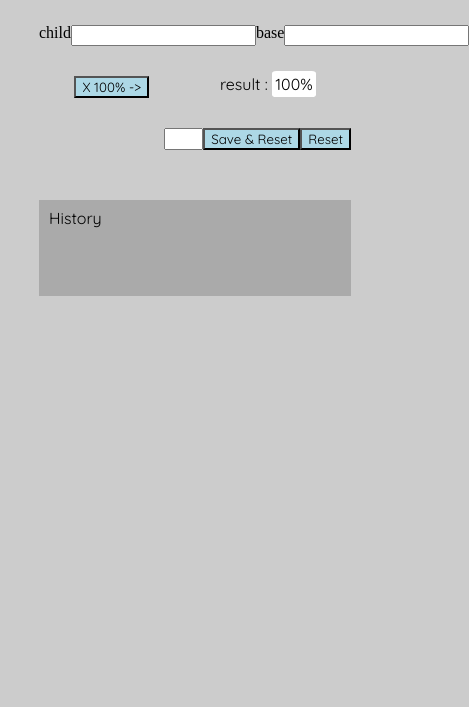
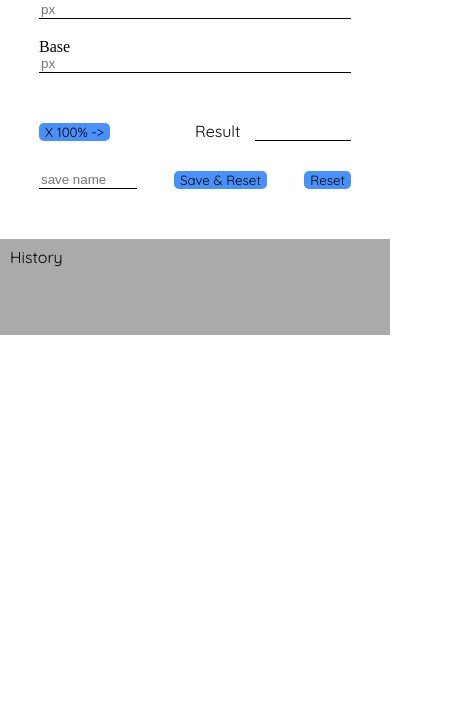
Before and after one commit to Rizkia-AS/Percentage, a plain HTML site: page index.html in a window 390 px wide. Shown: the part 137-844 px from the top of the page, 469 px wide, since content can reach past the window. Drawn offline with Linux system fonts and the light colour scheme.

Commit message:
memperbarui placeholder dan label form di index.html, memperbarui tampilan di style.css, menambahkan fungsi untuk menolak nilai child yg lebih besar dari base dan mengubah value dari child dan base menjadi integer di script.js

```diff
--- a/index.html
+++ b/index.html
@@ -2,6 +2,7 @@
 <html>
 <head>
 
+	<meta name="viewport" content="width=device-width, initial-scale=1">
 	<title>calden alpha apr 4 2021</title>
 	<link rel="stylesheet" type="text/css" href="style.css">
 	<link rel="preconnect" href="https://fonts.gstatic.com">
@@ -9,26 +10,25 @@
 
 </head>
 <body>
-
 <p>CAREFUL !! This site has no back end server, Refresh the page will clear all data</p>
-<h1 class="container judul">Percentation</h1>
+<h1 class="container judul">Percentage</h1>
 
 <div class="container operator">
 
 	<form class="form">
-		<label>child</label>
-		<input type="text" name="child">
-		<label>base</label>
-		<input type="text" name="base">
+		<label>Child</label>
+		<input type="number" name="child" placeholder="px">
+		<label>Base</label>
+		<input type="number" name="base" placeholder="px">
 	</form>
 
 	<div class="result">
 		<button class="btResult">X 100%  -> </button>
-		<p>result : <span>100%</span> </p>
+		<p>Result <span></span> </p>
 	</div>
 
 	<div class="savereset">
-		<input type="text" name="child" class="save_name">
+		<input type="text" name="child" class="save_name" placeholder="save name">
 		<button class="btSaveReset"> Save & Reset </button>
 		<button class="btReset"> Reset </button>
 	</div>
--- a/script.js
+++ b/script.js
@@ -25,7 +25,14 @@ let percent = '';
 operator.addEventListener('click',function(event) {
 
 	if(event.target.className == 'btResult' ) {
-		percent = (child.value / base.value) * 100 ;
+		const c = parseInt(child.value);
+		const b = parseInt(base.value);
+
+		if(c > b) {
+			alert(`Child has more value than base !`);
+			return ;
+		}
+		percent = Math.round((c / b) * 100) ;
 		result.innerHTML = ''+ percent +''
 	};
 
--- a/style.css
+++ b/style.css
@@ -1,8 +1,6 @@
 /* http://meyerweb.com/eric/tools/css/reset/
    v2.0 | 20110126
-   License: none (public domain)
-*/
-
+   License: none (public domain)*/
 	html, body, div, span, applet, object, iframe,
 	h1, h2, h3, h4, h5, h6, p, blockquote, pre,
 	a, abbr, acronym, address, big, cite, code,
@@ -51,10 +49,8 @@ table {
 
 
 /*start*/
-body {
-	background-color: #ccc;
-}
 
+/*awal general*/
 	.container{
 		width: 80%;
 		margin: auto;
@@ -69,19 +65,44 @@ h1{
 	}
 
 	button{
-	background-color: lightblue;
+		border: none;
+		border-radius: 5px;
+		/*background-color: #0469fa;*/
+		background-color: #4891fa;
+		transition: .2s;
+	}
+
+	button:hover {background-color: #0469fa;}
+
+	input {
+		border: none;
+		border-bottom: 1px solid black;
+		outline: none;
 	}
 
 	body p:nth-child(1) {
 		color: red;
 	}
+/*akhir general*/
 
+
+
+
+
+
+/*awal judul*/
 	.judul{
 		text-align: center;
 		margin-bottom: 50px;
 		margin-top: 30px;
 	}
+/*akhir judul*/
 
+
+
+
+
+/*awal operator*/
 	.operator{
 		margin-bottom: 50px;
 		display: grid;
@@ -92,34 +113,18 @@ body p:nth-child(1) {
 		"save save"
 	}
 
-
-@media all and (max-width: 767px) {
-	.operator {
-		display: flex;
-		flex-direction: column;
-	}
-}
-
-
-
-.savereset{
-	display: flex;
-	grid-area: save;
-	justify-content: flex-end;
-}
-
-.save_name{
-	width: 10%;
-}
-
-
-.form{
+	/*form*/
+	.form {
 		display: flex;
 		grid-area: form;
-/*	background-color: salmon;*/
+		grid-column-gap: 10px;
 		justify-content: space-around;
 	}
 
+	.form input { margin-bottom: 20px; }
+	/*form*/
+
+	/*result*/
 	.result{
 		display: flex;
 		justify-content: space-around;
@@ -131,10 +136,29 @@ body p:nth-child(1) {
 	.result p span{
 		padding: 3px;
 		background-color: white;
-	border-radius: 10%;
+		border-bottom: 1px solid black;
+	}
+	/*result*/
+
+	/*savereset*/
+	.savereset{
+		display: flex;
+		grid-area: save;
+		grid-gap: 10px;
+		justify-content: flex-end;
 	}
 
+	.save_name{
+		width: 10%;
+	}
+	/*savereset*/
+/*akhir operator*/
 
+
+
+
+
+/*awal history*/
 	.history{
 		background-color: #aaa;
 		padding: 10px;
@@ -150,6 +174,7 @@ body p:nth-child(1) {
 		grid-template-columns: repeat(auto-fit, minmax(280px, 1fr));
 		grid-gap: 10px;
 	}
+
 	.list {
 		padding: 10px;
 		background-color: #ccc;
@@ -185,3 +210,54 @@ body p:nth-child(1) {
 		background-color: white;
 		border-radius: 10%;
 	}
+/*akhir history*/
+
+
+
+
+
+/*media query*/
+@media all and (max-width: 767px) {
+	.operator {
+		display: flex;
+		flex-direction: column;
+	}
+}
+
+
+
+@media all and (max-width: 600px) {
+	.judul { font-size: 40px;  margin-bottom: 20px;}
+
+	.form {
+		flex-direction: column;
+	}
+
+	.result {
+		justify-content: space-between;
+	}
+
+	.result p {
+		width: 50%;
+		display: flex;
+		justify-content: flex-end;
+	}
+
+	.result p span{
+		display: block;
+		width: 70%;
+		margin-left: 15px;
+		background-color: white;
+	}
+
+	.savereset {justify-content: space-between;}
+
+	.save_name {width: 30%;}
+
+	.history { width: 100%; }
+
+	.history_list {
+		width: 100%;
+		padding: 0;
+	}
+}
```
Lines whose indentation alone changed are shown as unchanged.
